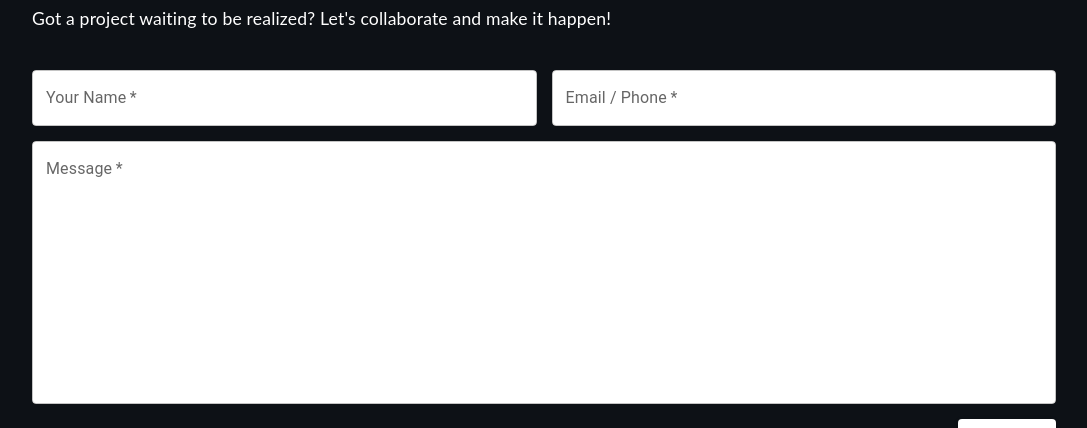
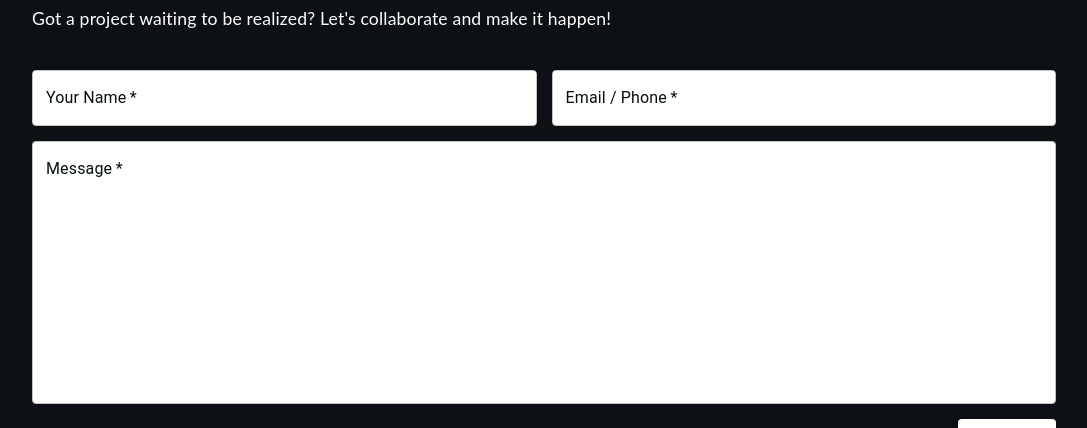
Before and after one commit to Adi-1805/_Portfolio_, a React (Create React App) app: page / in a window 1280 px wide. Shown: the part 5008-5436 px from the top of the page, without its empty margins (96-1183 px from the left). Built offline with nearby package versions, Linux system fonts and the light colour scheme.

Commit message:
Fix input text visibility in Contact form

```diff
--- a/src/assets/styles/Contact.scss
+++ b/src/assets/styles/Contact.scss
@@ -20,6 +20,15 @@
 
   fieldset {
     background-color: white;
+  }
+
+  .MuiInputBase-input {
+    color: #050f0b;
+    font-weight: 500;
+  }
+
+  .MuiFormLabel-root {
+    color: #050f0b !important;
   }
 }
 
```
